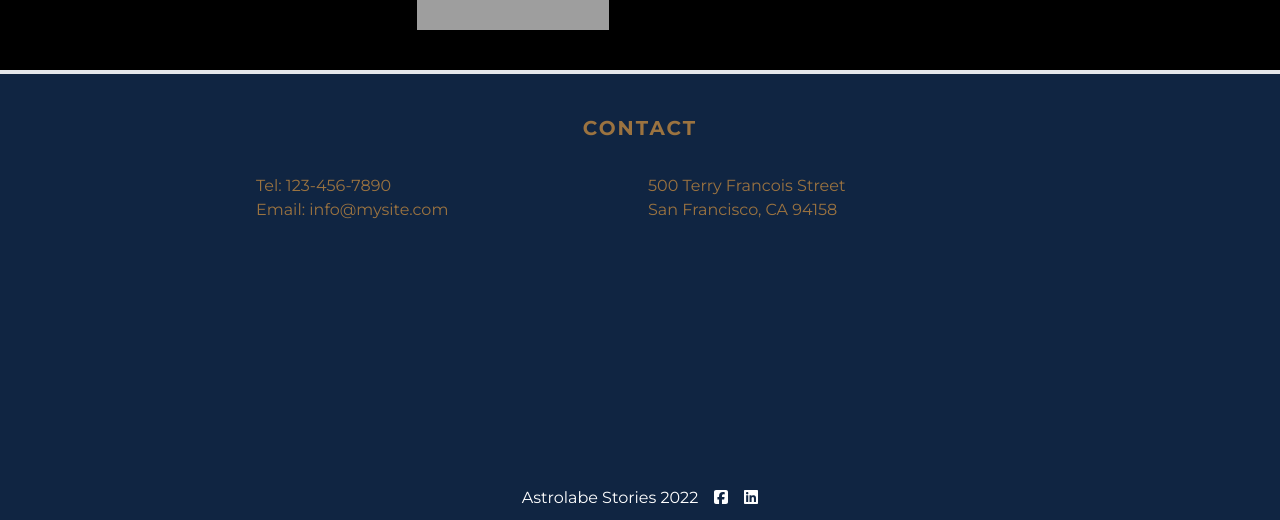
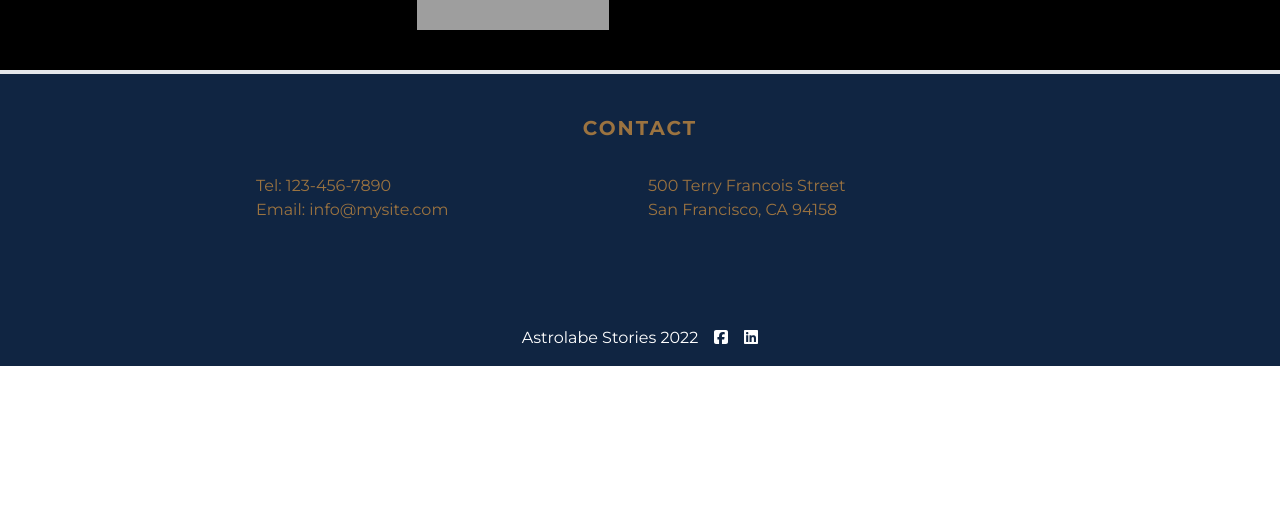
Before and after one commit to stowarzyszenie-gameup/astrolabe-stories-website, a Next.js app: page / in a window 1280 px wide. Shown: the part 2426-2946 px from the top of the page. After the commit the page ends 2792 px from the top, so only its background shows below. Built offline with nearby package versions, Linux system fonts and the light colour scheme; grey boxes are pictures that could not be loaded.

Commit message:
Contact section style fix

```diff
--- a/components/Contact/index.tsx
+++ b/components/Contact/index.tsx
@@ -4,7 +4,7 @@ const Contact = () => {
   return (
     <div
       id="team"
-      className="bg-secondary min-h-60 sm:min-h-96 xl:min-h-[50vh] w-full px-5 py-10 border-t-4"
+      className="bg-secondary min-h-60 w-full px-5 py-10 border-t-4"
     >
       <div className="max-w-screen-md xxl:max-w-screen-xl xxxl:max-w-screen-xxl mx-auto">
         <h2 className="text-primary text-center text-xl font-bold uppercase mb-8 tracking-widest">
```
